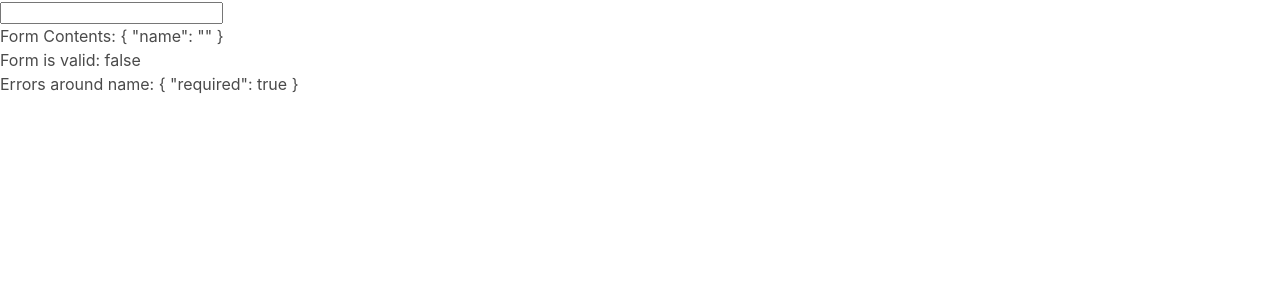
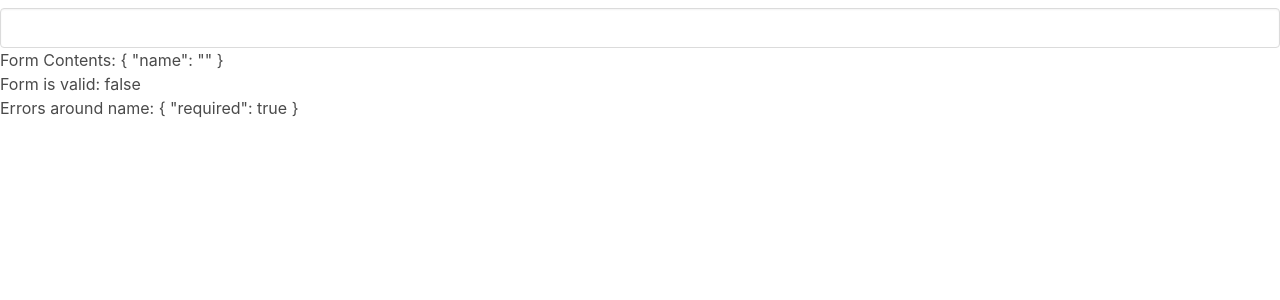
Before and after one commit to hanfernan/responsive-cc-form, an Angular app in the folder creditcard/: page / in a window 1280 px wide. Shown: the top 300 px of the page. Built offline with nearby package versions, Linux system fonts and the light colour scheme.

Commit message:
added error handling

```diff
--- a/creditcard/src/app/app.module.ts
+++ b/creditcard/src/app/app.module.ts
@@ -4,11 +4,13 @@
 
 import { AppComponent } from './app.component';
 import { CardFormComponent } from './card-form/card-form.component';
+import { InputComponent } from './input/input.component';
 
 @NgModule({
   declarations: [
     AppComponent,
-    CardFormComponent
+    CardFormComponent,
+    InputComponent
   ],
   imports: [
     BrowserModule,
--- a/creditcard/src/app/card-form/card-form.component.html
+++ b/creditcard/src/app/card-form/card-form.component.html
@@ -1,17 +1,5 @@
 <form [formGroup]="cardForm">
-    <input formControlName="name" />
-    <ng-container *ngIf="cardForm.controls.name.dirty && cardForm.controls.name.touched && cardForm.controls.name.errors">
-      <div *ngIf="cardForm.controls.name.errors['required']">
-        Value is required.
-      </div>
-      <div *ngIf="cardForm.controls.name.errors['minlength']">
-        Value you entered is
-        {{ cardForm.controls.name.errors['minlength'].actualLength }}
-        characters long, but it must be at least
-        {{ cardForm.controls.name.errors['minlength'].requiredLength }}
-        characters
-      </div>
-    </ng-container>
+    <app-input [control]="cardForm.get('name')"></app-input>
   </form>
 
   <div>Form Contents: {{ cardForm.value | json }}</div>
--- a/creditcard/src/app/card-form/card-form.component.ts
+++ b/creditcard/src/app/card-form/card-form.component.ts
@@ -9,7 +9,10 @@
 export class CardFormComponent {
   //represents overall form:
   cardForm = new FormGroup({
-    name: new FormControl('', [Validators.required, Validators.minLength(3)])
+    name: new FormControl('', [
+      Validators.required,
+      Validators.minLength(3),
+    ])
   });
 
   constructor() {
--- /dev/null
+++ b/creditcard/src/app/input/input.component.html
@@ -0,0 +1,32 @@
+<div class="field">
+  <label class="label">{{ label }}</label>
+  <div class="control">
+    <input
+      class="input"
+      [formControl]="control"
+      [ngClass]="{ 'is-danger': showErrors() }"
+    />
+  </div>
+  <ng-container *ngIf="showErrors()">
+    <div class="help is-danger" *ngIf="control.errors['required']">
+      Value is required.
+    </div>
+    <div class="help is-danger" *ngIf="control.errors['minlength']">
+      Value you entered is
+      {{ control.errors['minlength'].actualLength }}
+      characters long, but it must be at least
+      {{ control.errors['minlength'].requiredLength }}
+      characters
+    </div>
+    <div class="help is-danger" *ngIf="control.errors['maxlength']">
+      Value you entered is
+      {{ control.errors['maxlength'].actualLength }}
+      characters long, but it cannot be longer than
+      {{ control.errors['maxlength'].requiredLength }}
+      characters
+    </div>
+    <div class="help is-danger" *ngIf="control.errors['pattern']">
+      Invalid format
+    </div>
+  </ng-container>
+</div>
--- /dev/null
+++ b/creditcard/src/app/input/input.component.ts
@@ -0,0 +1,17 @@
+import { Component, Input} from '@angular/core';
+import { FormControl } from '@angular/forms';
+
+@Component({
+  selector: 'app-input',
+  templateUrl: './input.component.html',
+  styleUrls: ['./input.component.css']
+})
+export class InputComponent {
+  @Input() control!: FormControl | any;
+  @Input() label!: string | any;
+
+  showErrors() {
+    const { dirty, touched, errors } = this.control;
+    return dirty && touched && errors;
+  }
+}
```
Also changed, not shown: creditcard/src/app/input/input.component.css (added), 1 other file (tests, documents, lock files or other folders).
